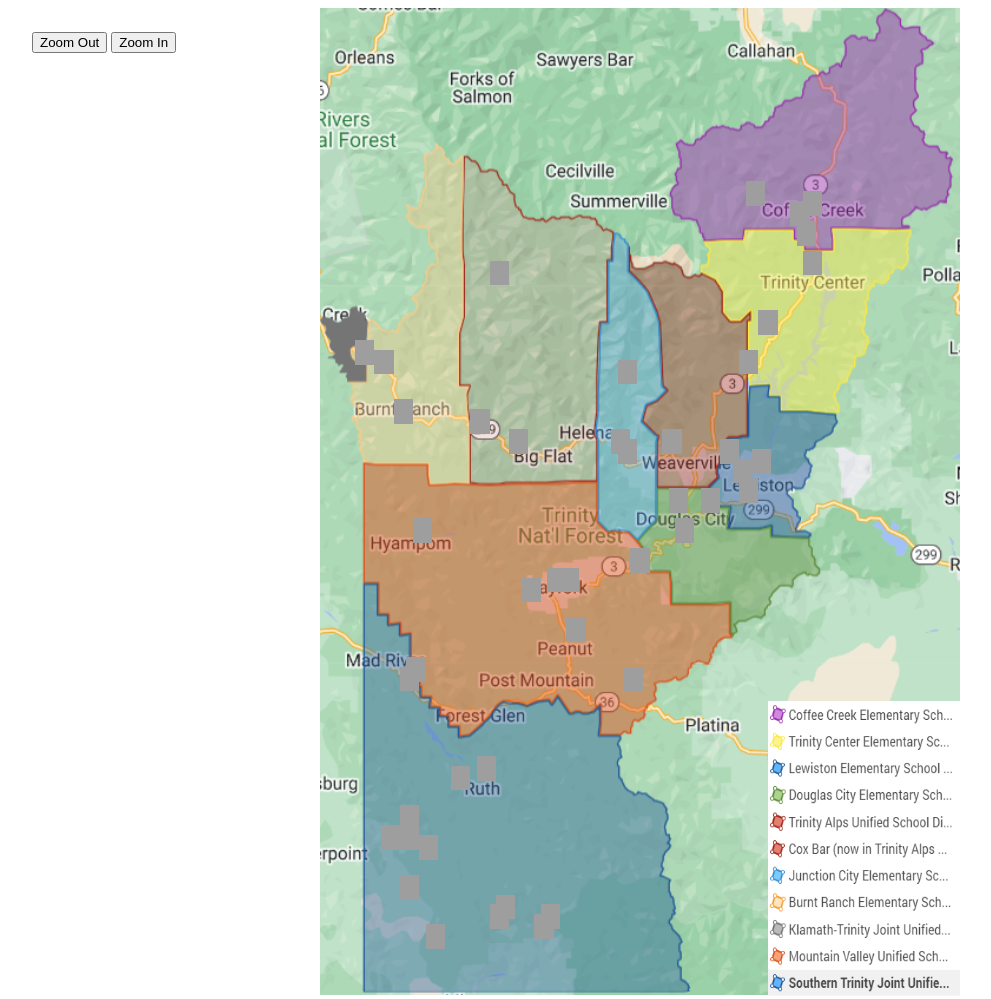
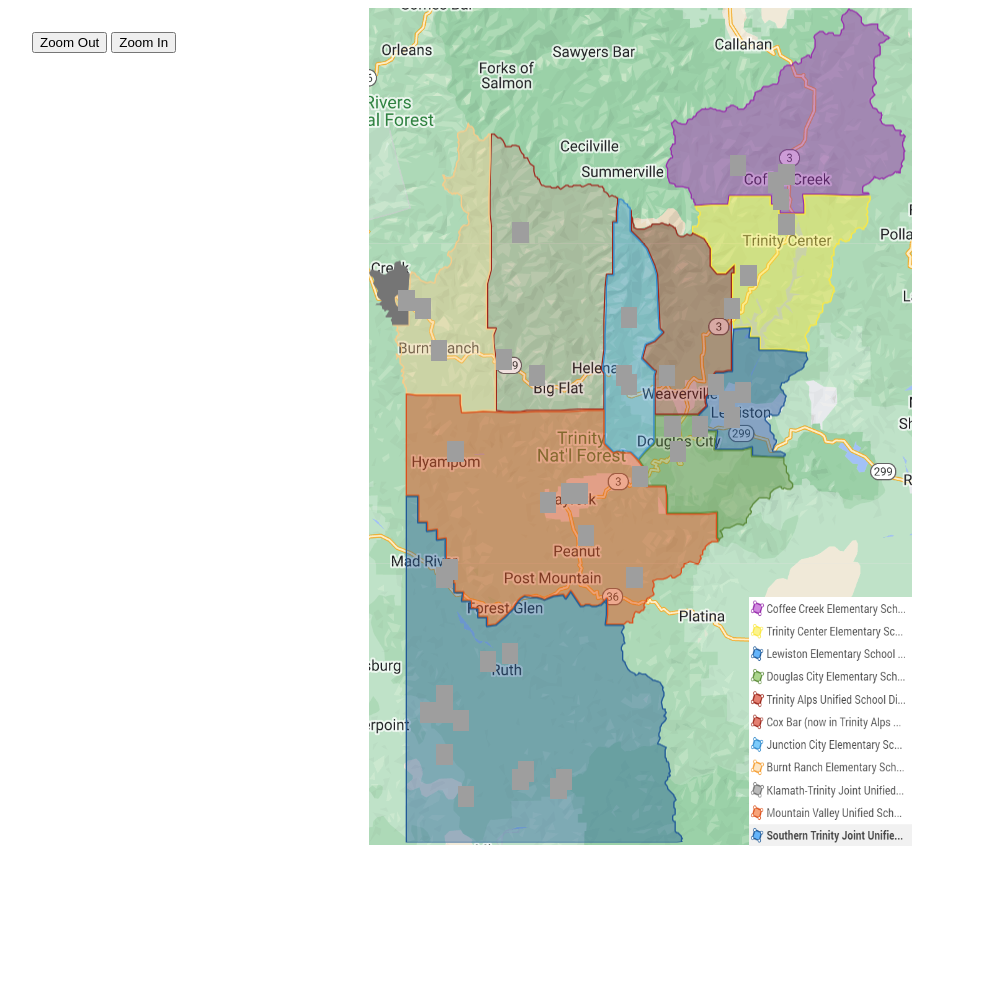
Before and after one commit to JRitter-TCOE/HistoricalMap, a PHP site: page / in a window 1280 px wide. Shown: the whole page, without its empty margins (0-991 px from the left). After the commit the page ends 846 px from the top, so only its background shows below. Run offline with PHP 8.4, Linux system fonts and the light colour scheme; grey boxes are pictures that could not be loaded.

Commit message:
Testing zoom

```diff
--- a/interactivemapbackend/index.php
+++ b/interactivemapbackend/index.php
@@ -25,7 +25,7 @@
 </div>
 
   <div id='container'>
-    <div id='map_container' style="width: 50vw">
+    <div id='map_container'>
       <img id='map_bg' src='./Trinity County School Districts.png'>
       <img id='map_legend'src='./District Legend.png'>
 
@@ -62,6 +62,7 @@
     </div>
   </div>
 
+  <script type="module" src="./script.js"></script>
   <script type="module" src="https://unpkg.com/ionicons@7.1.0/dist/ionicons/ionicons.esm.js"></script>
   <script nomodule src="https://unpkg.com/ionicons@7.1.0/dist/ionicons/ionicons.js"></script>
 
--- /dev/null
+++ b/script.js
@@ -0,0 +1,5 @@
+const mapContainer = document.getElementById("map_container");
+
+let zoom = 50;
+
+mapContainer.style.width = `${zoom}vw`;
```
